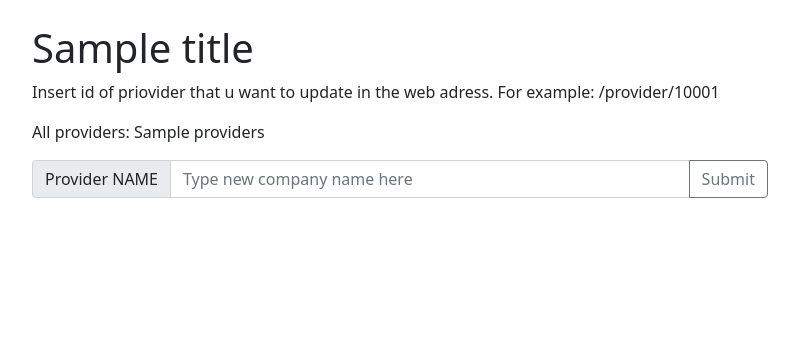
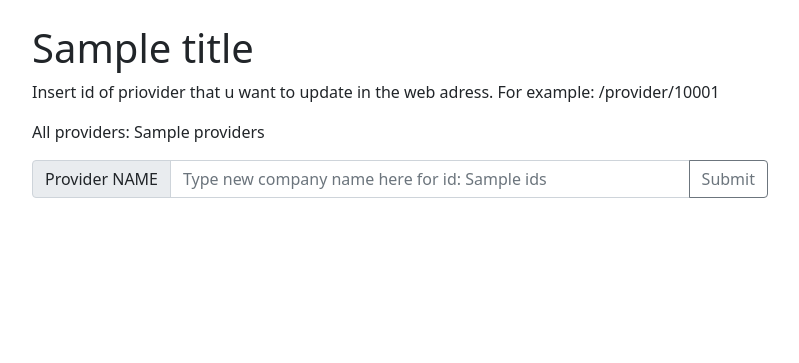
Before and after one commit to maciob/DeveleapDevWeek, a Flask app: template Billing/app/templates/update_provider.html in a window 1280 px wide. Shown: the part 56-419 px from the top of the page, without its empty margins (240-1039 px from the left). Run offline with Flask 2, Linux system fonts and the light colour scheme; the template is opened without the code that fills it: most values are stand-ins (such as "Sample title", 1, 10 or a date in 2020).

Commit message:
checking id in update provider

```diff
--- a/Billing/app/billing_server.py
+++ b/Billing/app/billing_server.py
@@ -134,7 +134,7 @@ def update_provider(id):
         data = cur.fetchall()
         cur.close()
         conn.close()
-        return render_template("update_provider.html", providers=data, title="Update provider name")
+        return render_template("update_provider.html", providers=data, title="Update provider name" ,ids=id)
 
     elif request.method == "POST":
         name = request.form["username"]
--- a/Billing/app/templates/update_provider.html
+++ b/Billing/app/templates/update_provider.html
@@ -9,7 +9,7 @@
     <form method="post" target="response_frame">
         <div class="input-group mb-3">
             <span class="input-group-text">Provider NAME</span>
-        <input type="text" class="form-control"  placeholder="Type new company name here" name="username">
+        <input type="text" class="form-control"  placeholder="Type new company name here for id: {{ids}}" name="username">
         <button class="btn btn-outline-secondary" type="submit">Submit</button>
         </div>
     </form>
```
